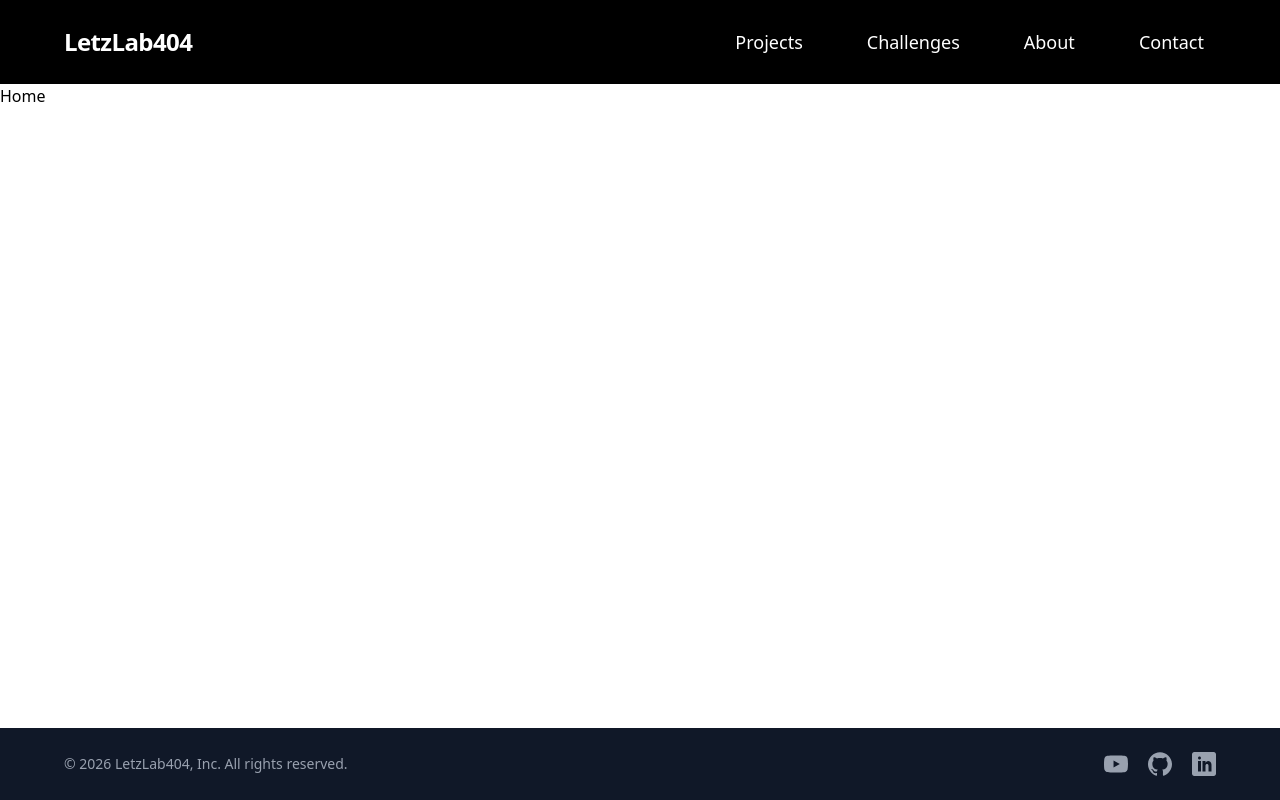
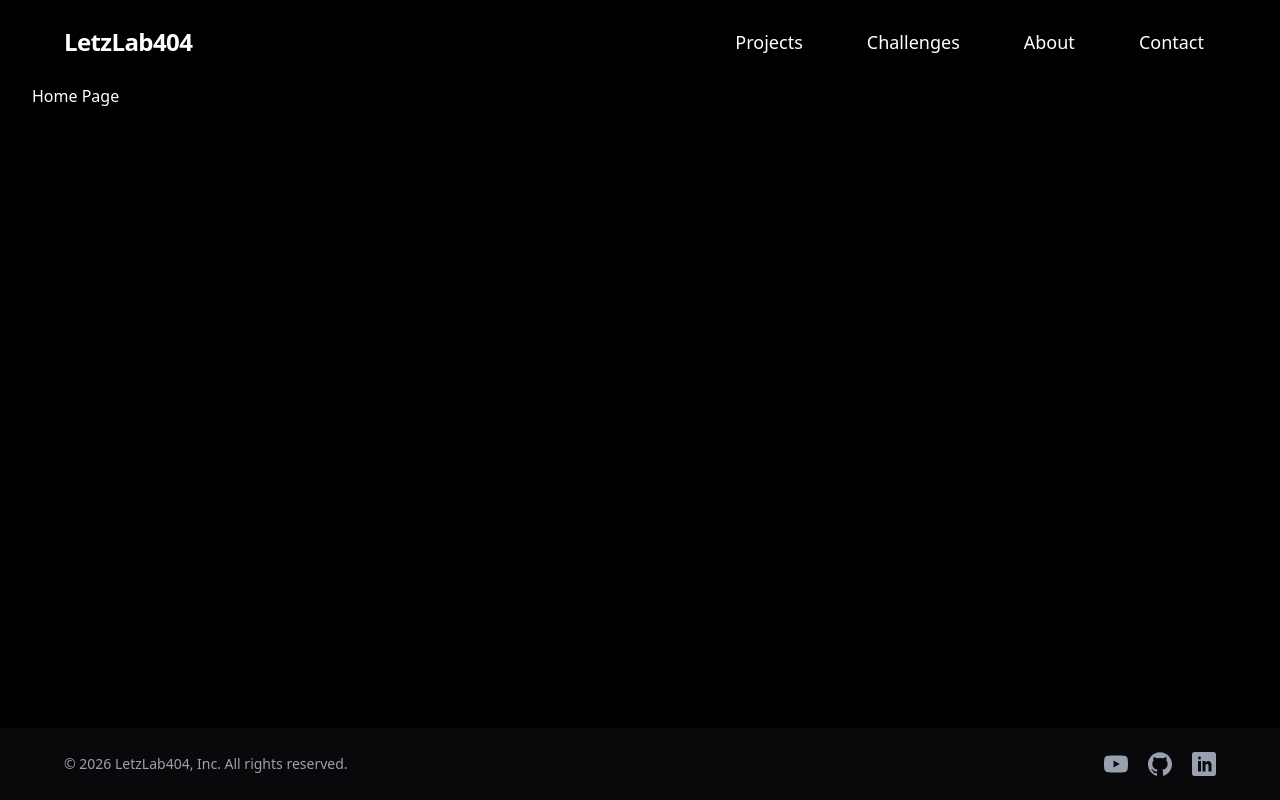
Before and after one commit to LeticiaRDomingues/portfolio-hacking, a Next.js app: page / in a window 1280 px wide. Built offline with nearby package versions, Linux system fonts and the light colour scheme.

Commit message:
style: apply dark theme to main layout

```diff
--- a/app/challenges/page.tsx
+++ b/app/challenges/page.tsx
@@ -1,3 +1,5 @@
 export default function Challenges(){
-    return();
+    return(
+        <div>Challenges Page</div>
+    );
 }
--- a/app/layout.tsx
+++ b/app/layout.tsx
@@ -2,14 +2,14 @@ import Footer from "@/components/Footer"
 import Navbar from "@/components/Navbar"
 import "./globals.css"
 
-export default function SiteLayout({children}: {  children: React.ReactNode}) {
+export default function SiteLayout({ children }: { children: React.ReactNode }) {
   return (
     <html lang="en">
       <body className="flex min-h-dvh flex-col">
         {/* Layout UI*/}
         {/* Place children were you want to render a page or nested layout*/}
         <header><Navbar /></header>
-        <main className="flex-1">{children}</main>
+        <main className="flex-1 bg-black text-white px-8">{children}</main>
         <footer><Footer /></footer>
       </body>
     </html>
--- a/app/page.tsx
+++ b/app/page.tsx
@@ -1,3 +1,4 @@
 export default function Home() {
-  return ( <p>Home</p>  );
+  return (<p>Home Page</p>
+  );
 }
--- a/components/Footer.tsx
+++ b/components/Footer.tsx
@@ -4,16 +4,16 @@ import { SiGithub } from "react-icons/si";
 import { ImLinkedin } from "react-icons/im";
 
 export default function Footer() {
-    return(
-       <footer className='bg-gray-900'>
-        <div className='mx-auto flex items-center justify-between px-16 py-6 text-gray-400'>
-            <div className='text-sm'>© 2026 LetzLab404, Inc. All rights reserved.</div>
-            <div className='flex items-center gap-5 text-2xl'>
-                <Footlink href="https://www.youtube.com/@letzlab404" ariaLabel={"YouTube"} label={<SiYoutube />}/>
-                <Footlink href="https://github.com/LeticiaRDomingues" ariaLabel={"GitHub"} label={<SiGithub />}/>
-                <Footlink href="https://www.linkedin.com/in/leticiardomingues/" ariaLabel={"LinkedIn"} label={<ImLinkedin />}/>
+    return (
+        <footer className='bg-zinc-950'>
+            <div className='mx-auto flex items-center justify-between px-16 py-6 text-gray-400'>
+                <div className='text-sm'>© 2026 LetzLab404, Inc. All rights reserved.</div>
+                <div className='flex items-center gap-5 text-2xl'>
+                    <Footlink href="https://www.youtube.com/@letzlab404" ariaLabel={"YouTube"} label={<SiYoutube />} />
+                    <Footlink href="https://github.com/LeticiaRDomingues" ariaLabel={"GitHub"} label={<SiGithub />} />
+                    <Footlink href="https://www.linkedin.com/in/leticiardomingues/" ariaLabel={"LinkedIn"} label={<ImLinkedin />} />
+                </div>
             </div>
-        </div>
-       </footer>
+        </footer>
     )
 }
--- a/components/NavLink.tsx
+++ b/components/NavLink.tsx
@@ -7,6 +7,6 @@ interface MyNavlinkProps{
 
 export default function Navlink({ href, label}: MyNavlinkProps){
     return(
-         <Link className='p-3 text-lg text-white hover:scale-110 hover:bg-gray-800 rounded-lg' href={href}>{label}</Link>
+         <Link className='p-3 rounded-lg text-lg text-white hover:scale-110 hover:bg-gray-800' href={href}>{label}</Link>
     )
 }
--- a/package.json
+++ b/package.json
@@ -9,6 +9,7 @@
     "lint": "eslint"
   },
   "dependencies": {
+    "framer-motion": "^12.38.0",
     "next": "16.2.4",
     "react": "19.2.4",
     "react-dom": "19.2.4",
```
Also changed, not shown: 1 other file (tests, documents, lock files or other folders).
